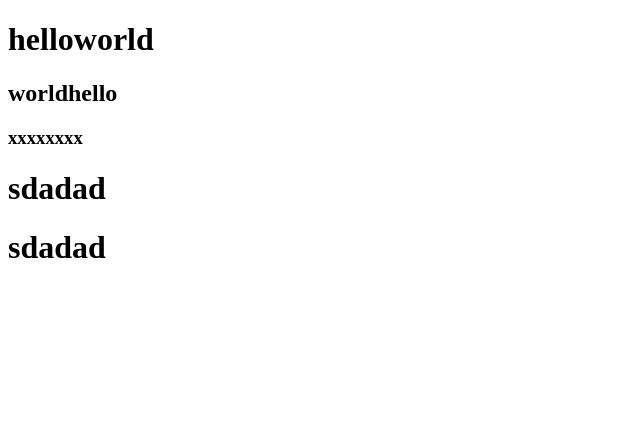
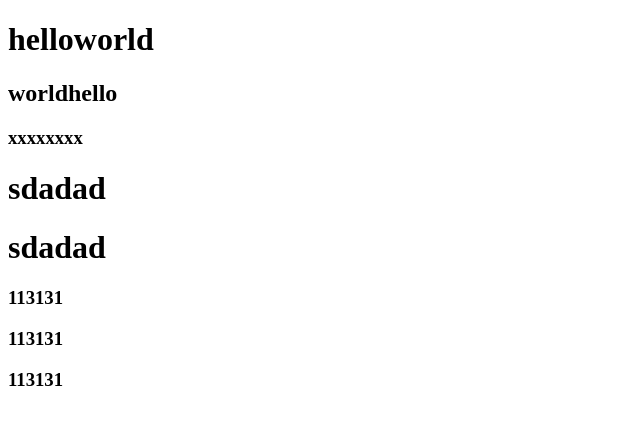
Before and after one commit to miruostrar/testDemo, a plain HTML site: page index.html in a window 1280 px wide. Shown: the whole page, without its empty margins (0-640 px from the left). Drawn offline with Linux system fonts and the light colour scheme.

Commit message:
这是第七次提交

```diff
--- a/index.html
+++ b/index.html
@@ -12,5 +12,9 @@
         <h3>xxxxxxxx</h3>
         <h1>sdadad</h1>
         <h1>sdadad</h1>
+
+        <h3>113131</h3>
+        <h3>113131</h3>
+        <h3>113131</h3>
     </body>
 </html>
```
